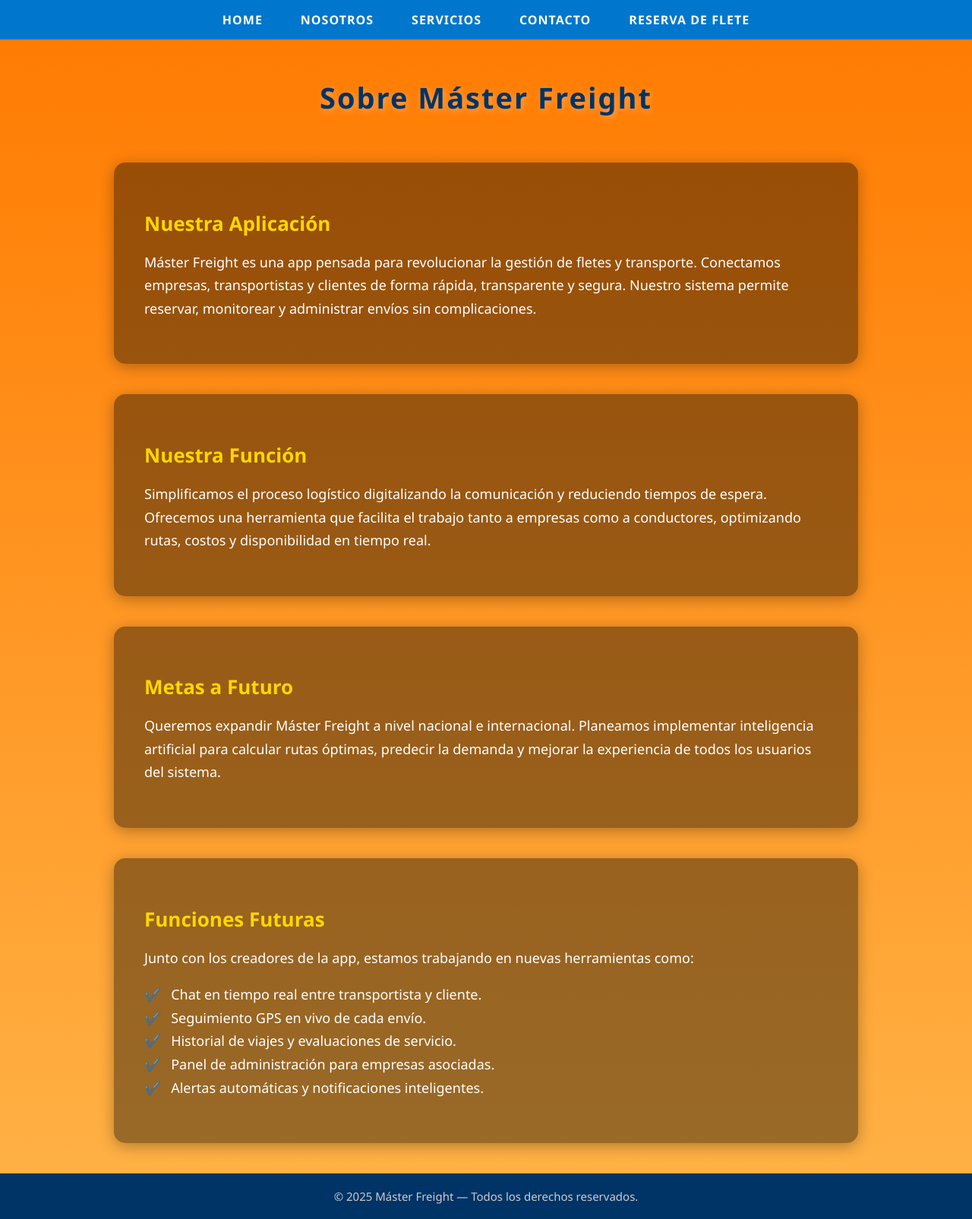
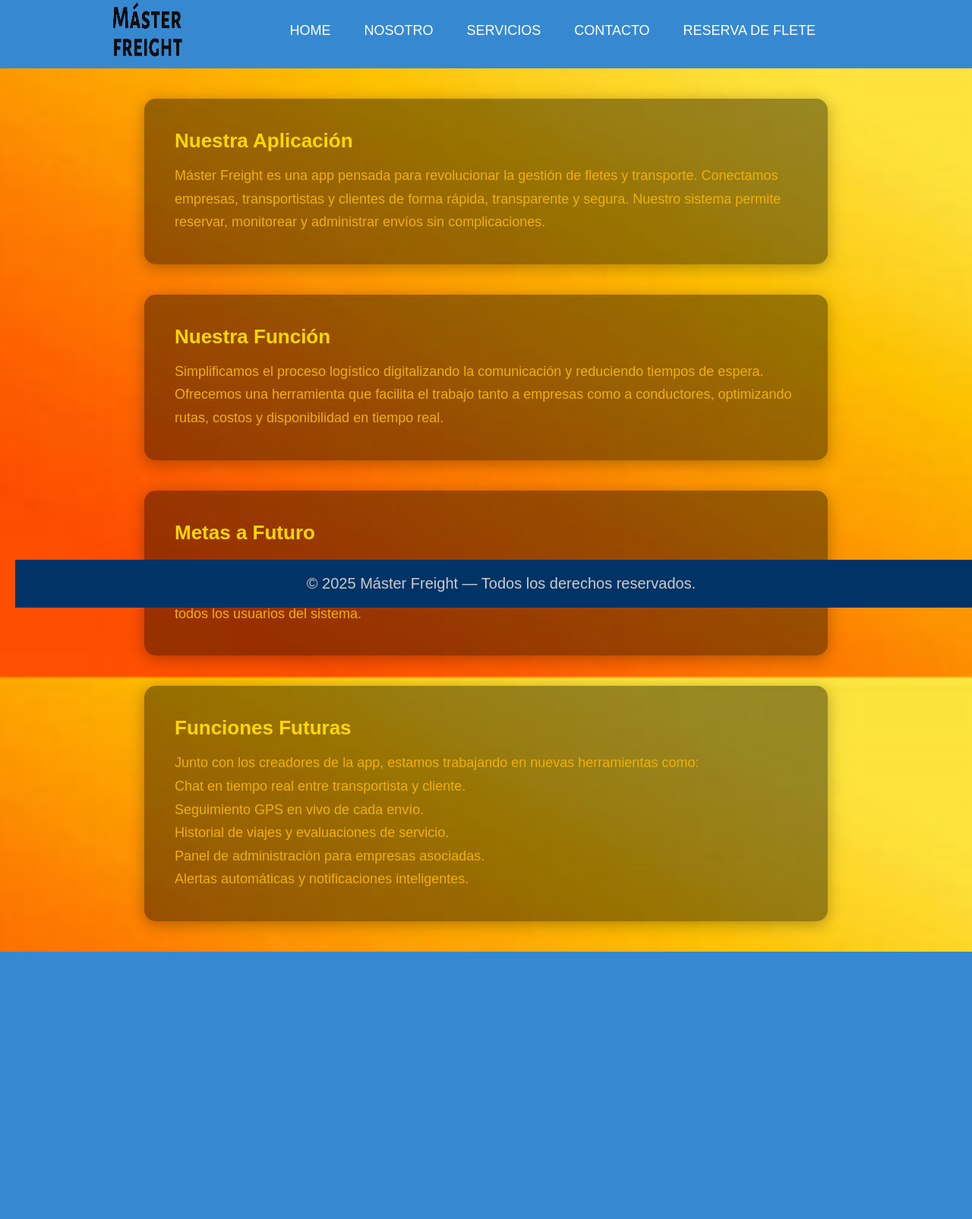
Before and after one commit to Dany-crk21/Master_Freight, a Flask app: template templates/nosotros.html in a window 1280 px wide. Shown: the whole page at 76% size. After the commit the page ends 1253 px from the top, so only its background shows below. Run offline with Flask 3, Linux system fonts and the light colour scheme; the template is opened without the code that fills it, so the values that code supplies are empty.

Commit message:
modificacion de froom y el archivo de reserva

```diff
--- a/static/css/styles.css
+++ b/static/css/styles.css
@@ -11,6 +11,16 @@ body {
 }
 body{
 	font-family: sans-serif;
+}
+footer {
+	position: fixed;
+	bottom: 0;
+    text-align: center;
+    background-color: #003366;
+    padding: 20px;
+    font-size: 20px;
+    color: #ccc;
+	width: 100%;
 }
 
 /* Estilos para la tarjeta (el contenedor principal del login) */
@@ -139,3 +149,49 @@ body{
 	left: 900px;
 	width: 300px;
 }
+
+/*escructura de nosotros.html*/
+.titulo-sonotros{
+	color: #ffd700;
+    font-size: 26px;
+    margin-bottom: 15px;
+}
+.esplicacion-nosotros{
+	font-size: 18px;
+    line-height: 1.7;
+}
+.funciones-futura{
+    list-style: none;
+    padding: 0;
+}
+/*----------------------------------------------------------------------*/
+/*funcion de Reerva.html*/
+*{
+	margin: 0;
+	padding: 0;
+	box-sizing: border-box;
+}
+.form-register{
+	width: 400px;
+	background: #1f29f2;
+	padding: 30px;
+	margin: auto;
+	margin-top: 100px;
+	border-radius: 4px;
+	font-family: "calibri";
+	color: rgb(0, 0, 0);
+}
+.form-register h4{
+	font-size: 22px;
+	margin-bottom: 20px;
+}
+.ingreso{
+	width: 100%;
+	background: #fbfbfb;
+	padding: 10px;
+	border-radius: 4px;
+	margin-bottom: 16px;
+	border: 1px solid #ee7824;
+	font-family: "calibri";
+	font-size: 18px;
+}
--- a/templates/auth/login.html
+++ b/templates/auth/login.html
@@ -19,8 +19,11 @@
             <button class="btn btn-primary w-100" type="submit">Entrar</button>
         </form>
 
-        <p class="mt-2 text-center"><a href="/register">Registrarse</a></p>
+        <p class="mt-2 text-center"><a href="register.html">Registrarse</a></p>
     </div>
     <script src="/static/js/login.js"></script>
+    <footer>
+        &copy; 2025 Máster Freight — Todos los derechos reservados.
+    </footer>
 </body>
 </html>
--- a/templates/nosotros.html
+++ b/templates/nosotros.html
@@ -4,52 +4,10 @@
     <meta charset="UTF-8">
     <meta name="viewport" content="width=device-width, initial-scale=1.0">
     <title>Nosotros | Máster Freight</title>
-    <link rel="icon" href="logo.png">
+    <link rel="stylesheet" href="/static/css/styles.css">
     <style>
         /* Estilo general */
-        body {
-            margin: 0;
-            font-family: "Segoe UI", Tahoma, Geneva, Verdana, sans-serif;
-            background: linear-gradient(180deg, #ff7a00, #ffb347);
-            color: #fff;
-        }
-
         /* Barra de navegación */
-        nav {
-            background-color: #0077cc;
-            display: flex;
-            justify-content: center;
-            align-items: center;
-            padding: 15px 0;
-        }
-
-        nav a {
-            color: white;
-            text-decoration: none;
-            margin: 0 25px;
-            font-weight: 600;
-            letter-spacing: 1px;
-            transition: color 0.3s;
-        }
-
-        nav a:hover {
-            color: #ffd700;
-        }
-
-        /* Encabezado */
-        header {
-            text-align: center;
-            padding: 50px 20px 20px;
-        }
-
-        header h1 {
-            font-size: 38px;
-            margin: 0;
-            letter-spacing: 2px;
-            color: #003366;
-            text-shadow: 2px 2px 8px rgba(255, 255, 255, 0.3);
-        }
-
         /* Secciones */
         section {
             background-color: rgba(0, 0, 0, 0.4);
@@ -59,55 +17,31 @@
             max-width: 900px;
             box-shadow: 0 4px 20px rgba(0, 0, 0, 0.3);
         }
-
-        h2 {
-            color: #ffd700;
-            font-size: 26px;
-            margin-bottom: 15px;
-        }
-
-        p, ul {
-            font-size: 18px;
-            line-height: 1.7;
-        }
-
-        ul {
-            list-style: none;
-            padding: 0;
-        }
-
-        ul li::before {
-            content: "✔️ ";
-            margin-right: 8px;
-        }
-
-        footer {
-            text-align: center;
-            background-color: #003366;
-            padding: 20px;
-            font-size: 15px;
-            color: #ccc;
-        }
     </style>
 </head>
 <body>
     <!-- Menú superior -->
-    <nav>
-        <a href="home.html">HOME</a>
-        <a href="nosotros.html">NOSOTROS</a>
-        <a href="servicios.html">SERVICIOS</a>
-        <a href="contacto.html">CONTACTO</a>
-        <a href="reserva.html">RESERVA DE FLETE</a>
-    </nav>
+    <header class="header">
+        <nav class="nav">
+            <img src="/static/imagen/titulo_marca.png" alt="logo" class="Logo">
+          <ul class="nav-menu">
+            <li class="nav-menu-item">
+                <a href="home.html" class="nav-menu-link nav-link">Home</a></li>
+            <li class="nav-menu-item">
+                <a href="#nosotro" class="nav-menu-link nav-link">nosotro</a></li>
+            <li class="nav-menu-item">
+                <a href="#servisio" class="nav-menu-link nav-link">servicios</a></li>
+            <li class="nav-menu-item">
+                <a href="#contacto" class="nav-menu-link nav-link">contacto</a></li>
+            <li class="nav-menu-item" >
+                <a href="Reserva.html"class="nav-menu-link nav-link">reserva de flete</a></li>
+          </ul>
+        </nav>
 
-    <!-- Contenido principal -->
-    <header>
-        <h1>Sobre Máster Freight</h1>
     </header>
-
     <section>
-        <h2>Nuestra Aplicación</h2>
-        <p>
+        <h2 class="titulo-sonotros">Nuestra Aplicación</h2>
+        <p class="esplicacion-nosotros">
             Máster Freight es una app pensada para revolucionar la gestión de fletes y transporte.
             Conectamos empresas, transportistas y clientes de forma rápida, transparente y segura.
             Nuestro sistema permite reservar, monitorear y administrar envíos sin complicaciones.
@@ -115,8 +49,8 @@
     </section>
 
     <section>
-        <h2>Nuestra Función</h2>
-        <p>
+        <h2 class="titulo-sonotros">Nuestra Función</h2>
+        <p class="esplicacion-nosotros">
             Simplificamos el proceso logístico digitalizando la comunicación y reduciendo tiempos de espera.
             Ofrecemos una herramienta que facilita el trabajo tanto a empresas como a conductores,
             optimizando rutas, costos y disponibilidad en tiempo real.
@@ -124,8 +58,8 @@
     </section>
 
     <section>
-        <h2>Metas a Futuro</h2>
-        <p>
+        <h2 class="titulo-sonotros">Metas a Futuro</h2>
+        <p class="esplicacion-nosotros">
             Queremos expandir Máster Freight a nivel nacional e internacional.
             Planeamos implementar inteligencia artificial para calcular rutas óptimas, predecir la demanda
             y mejorar la experiencia de todos los usuarios del sistema.
@@ -133,9 +67,9 @@
     </section>
 
     <section>
-        <h2>Funciones Futuras</h2>
-        <p>Junto con los creadores de la app, estamos trabajando en nuevas herramientas como:</p>
-        <ul>
+        <h2 class="titulo-sonotros">Funciones Futuras</h2>
+        <p class="esplicacion-nosotros">Junto con los creadores de la app, estamos trabajando en nuevas herramientas como:</p>
+        <ul class="funciones-futura esplicacion-nosotros">
             <li>Chat en tiempo real entre transportista y cliente.</li>
             <li>Seguimiento GPS en vivo de cada envío.</li>
             <li>Historial de viajes y evaluaciones de servicio.</li>
```
Also changed, not shown: templates/Reserva.html (added, +49 -0 lines), templates/home.html (+5 -2 lines).
